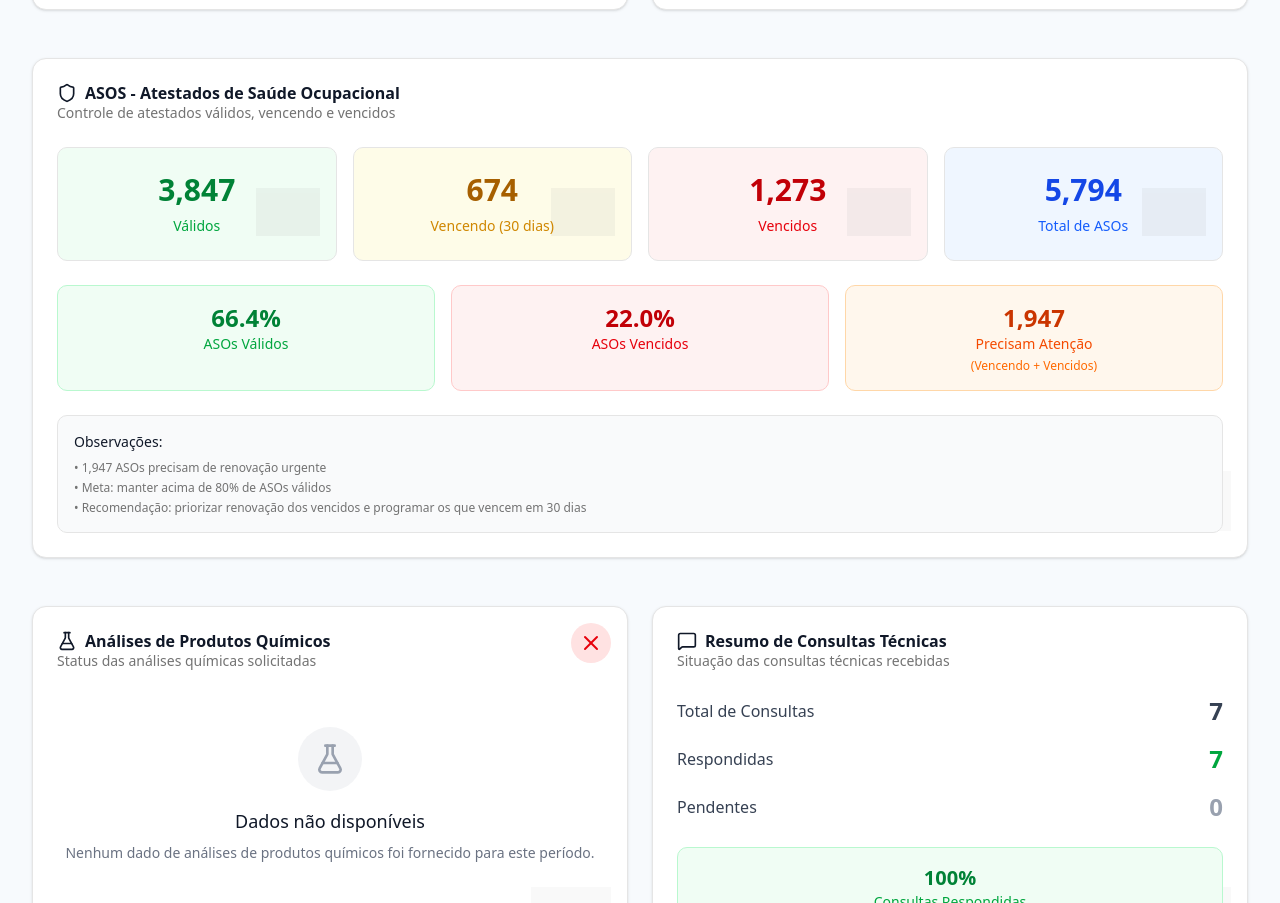
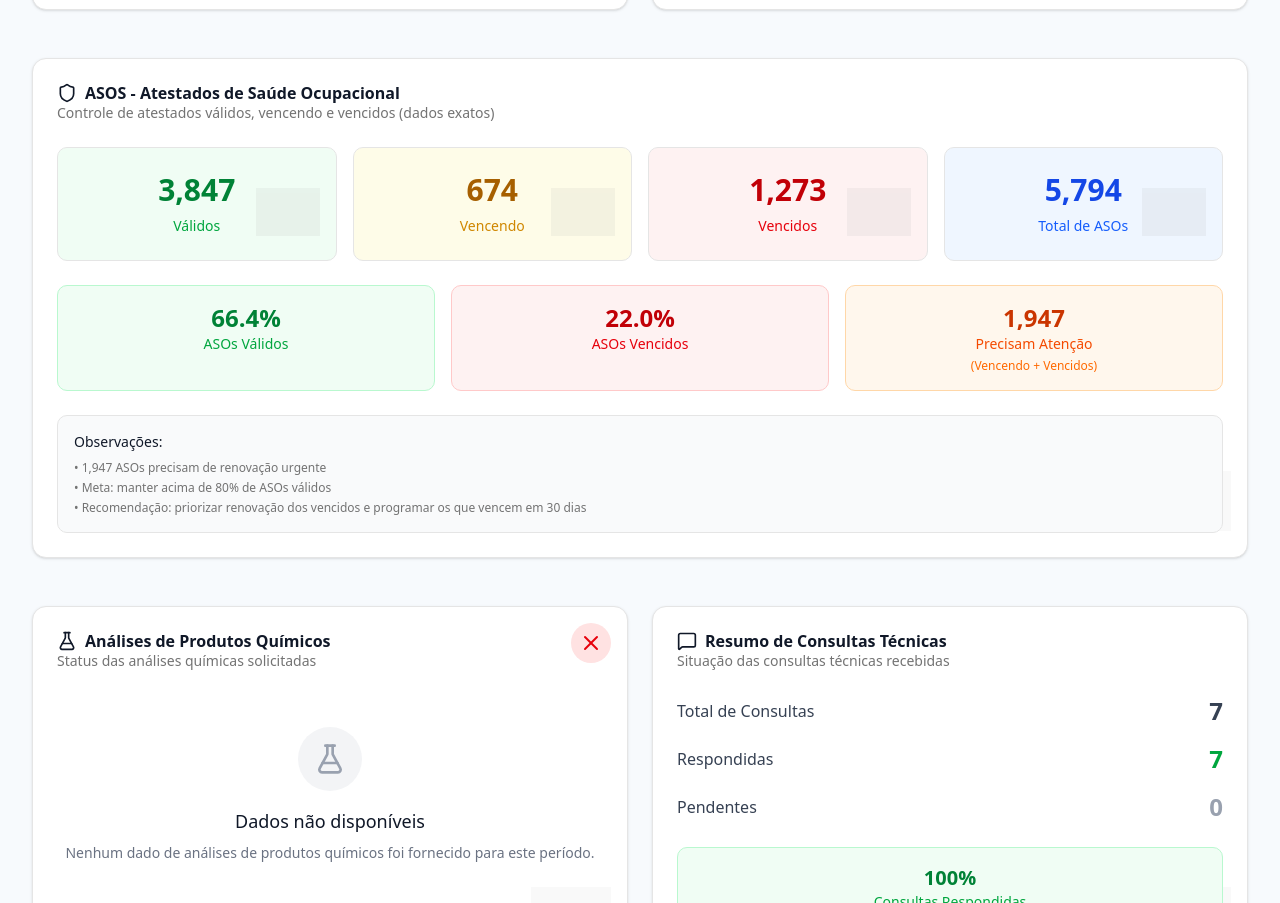
Before and after one commit to RiqueAlvess/Syngenta, a Next.js app: page /dashboard in a window 1280 px wide. Shown: the part 2602-3505 px from the top of the page. Built offline with nearby package versions, Linux system fonts and the light colour scheme; grey boxes are pictures that could not be loaded.

Commit message:
Update asos-cards.tsx

```diff
--- a/src/app/dashboard/components/asos-cards.tsx
+++ b/src/app/dashboard/components/asos-cards.tsx
@@ -3,7 +3,7 @@
 import { Shield } from "lucide-react";
 import { Watermark } from "@/components/ui/watermark";
 
-// DADOS REAIS - ASOs por status
+// DADOS REAIS - ASOs por status (EXATOS conforme fornecido)
 const asosData = [
   {
     label: "Válidos",
@@ -13,7 +13,7 @@ const asosData = [
     valueColor: "text-green-700",
   },
   {
-    label: "Vencendo (30 dias)",
+    label: "Vencendo",
     value: "674",
     bgColor: "bg-yellow-50",
     textColor: "text-yellow-600",
@@ -53,7 +53,7 @@ export function AsosCards() {
             <h3 className="leading-none font-semibold">ASOS - Atestados de Saúde Ocupacional</h3>
           </div>
           <p className="text-muted-foreground text-sm">
-            Controle de atestados válidos, vencendo e vencidos
+            Controle de atestados válidos, vencendo e vencidos (dados exatos)
           </p>
         </div>
 
```
